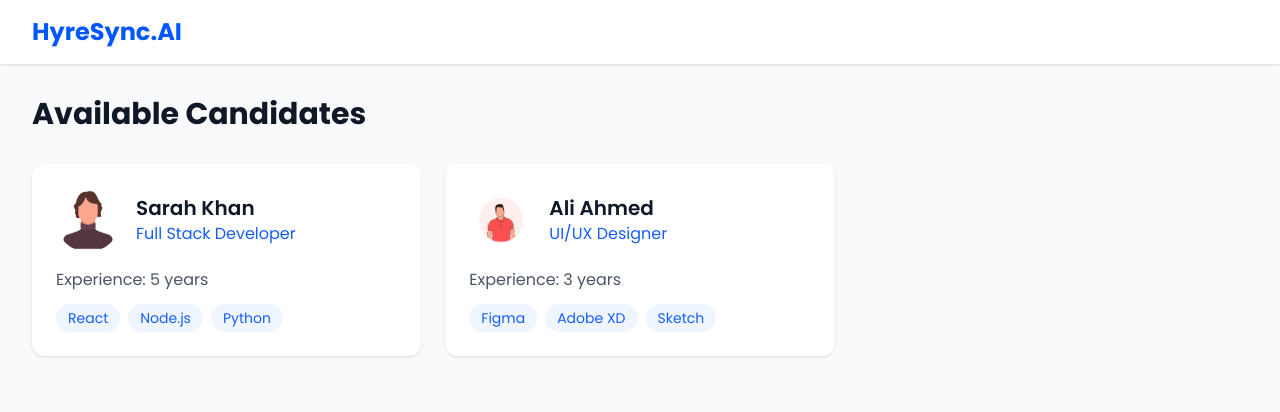
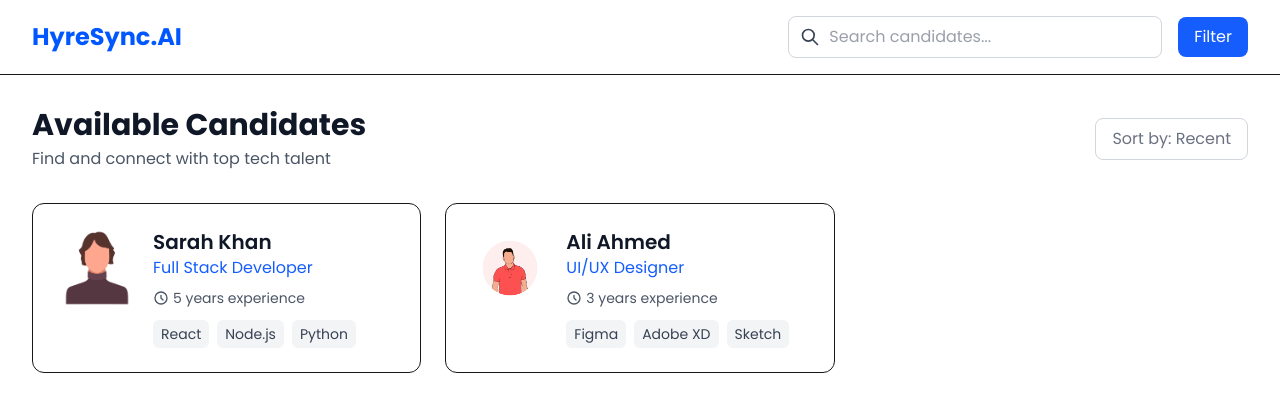
Before and after one commit to SyedMTaha/hyre-sync, a Next.js app: page /candidates in a window 1280 px wide. Shown: the top 412 px of the page. Built offline with nearby package versions, Linux system fonts and the light colour scheme; no server answers.

Commit message:
google auth added with filter option

```diff
--- a/package.json
+++ b/package.json
@@ -11,6 +11,7 @@
   "dependencies": {
     "autoprefixer": "^10.4.21",
     "dom": "^0.0.3",
+    "firebase": "^11.5.0",
     "next": "15.2.3",
     "postcss": "^8.5.3",
     "react": "^19.0.0",
--- a/src/app/candidates/[id]/page.tsx
+++ b/src/app/candidates/[id]/page.tsx
@@ -255,7 +255,8 @@
 
             {/* Right Column */}
             <div className="space-y-6">
-              <section className="bg-white rounded-lg border p-6">
+              {/* contact candidate */}
+              {/* <section className="bg-white rounded-lg border p-6">
                 <h2 className="text-lg font-semibold mb-4 text-black">Contact</h2>
                 <button className="w-full bg-blue-600 text-white py-3 rounded-lg hover:bg-blue-700 transition duration-200">
                   Message Candidate
@@ -263,7 +264,7 @@
                 <p className="text-center text-sm text-gray-500 mt-3">
                   Usually responds within 24 hours
                 </p>
-              </section>
+              </section> */}
 
               <section className="bg-white rounded-lg border p-6">
                 <h2 className="text-lg font-semibold mb-4 text-black">Skills</h2>
--- a/src/app/candidates/page.tsx
+++ b/src/app/candidates/page.tsx
@@ -4,6 +4,8 @@
 import Image from 'next/image';
 import Link from 'next/link';
 import { Poppins } from 'next/font/google';
+import { useEffect, useState } from 'react';
+import FilterModel from '../components/filterModel';
 
 const poppins = Poppins({
   weight: ['400', '500', '600', '700'],
@@ -32,49 +34,120 @@
 ];
 
 export default function candidatesPage() {
+  const [isFilterOpen, setIsFilterOpen] = useState(false);
+  const [filterOptions, setFilterOptions] = useState({
+    locations: [],
+    germanLevels: [],
+    availability: [],
+    visaStatus: [],
+    skills: [],
+    jobTitles: []
+  });
+  const [selectedFilters, setSelectedFilters] = useState({});
+
+  useEffect(() => {
+    fetchFilterOptions();
+  }, []);
+
+  const fetchFilterOptions = async () => {
+    try {
+      const response = await fetch('https://hyresync-backend.vercel.app/filter_options');
+      const data = await response.json();
+      setFilterOptions(data);
+    } catch (error) {
+      console.error('Error fetching filter options:', error);
+    }
+  };
+
+  const handleFilterChange = (filterType: string, value: string) => {
+    setSelectedFilters(prev => ({
+      ...prev,
+      [filterType]: value
+    }));
+  };
+
+  const handleApplyFilters = () => {
+    // Here you would implement the logic to filter candidates based on selectedFilters
+    console.log('Applying filters:', selectedFilters);
+    setIsFilterOpen(false);
+  };
   return (
-    <div className={`min-h-screen bg-gray-50 ${poppins.className}`}>
-      <nav className="bg-white shadow-sm">
-        <div className="max-w-7xl mx-auto px-8 py-4">
-          {/* <link href='#'> */}
+    <div className={`min-h-screen bg-white ${poppins.className}`}>
+      <nav className="bg-white border-b">
+        <div className="max-w-7xl mx-auto px-8 py-4 flex items-center justify-between">
           <Link href="/main" className="text-2xl font-bold text-[#0057FF]">HyreSync.AI</Link>
-
-
-
+          <div className="flex items-center gap-4">
+            <div className="relative">
+              <input
+                type="search"
+                placeholder="Search candidates..."
+                className="pl-10 pr-4 py-2 border border-gray-300 rounded-lg focus:outline-none focus:ring-2 focus:ring-blue-500 text-gray-700"
+              />
+              <svg className="w-5 h-5 text-gray-700 absolute left-3 top-1/2 transform -translate-y-1/2" fill="none" stroke="currentColor" viewBox="0 0 24 24">
+                <path strokeLinecap="round" strokeLinejoin="round" strokeWidth={2} d="M21 21l-6-6m2-5a7 7 0 11-14 0 7 7 0 0114 0z" />
+              </svg>
+            </div>
+            <button onClick={() => setIsFilterOpen(true)} className="bg-blue-600 text-white px-4 py-2 rounded-lg hover:bg-blue-700">
+              Filter
+            </button>
+            <FilterModel
+        isOpen={isFilterOpen}
+        onClose={() => setIsFilterOpen(false)}
+        filterOptions={filterOptions}
+        selectedFilters={selectedFilters}
+        onFilterChange={handleFilterChange}
+        onApplyFilters={handleApplyFilters}
+      />
+          </div>
         </div>
       </nav>
 
       <main className="max-w-7xl mx-auto px-8 py-8">
-        <h2 className="text-3xl font-bold text-gray-900 mb-8">Available Candidates</h2>
+        <div className="flex items-center justify-between mb-8">
+          <div>
+            <h2 className="text-3xl font-bold text-gray-900">Available Candidates</h2>
+            <p className="text-gray-600 mt-1">Find and connect with top tech talent</p>
+          </div>
+          <div className="flex gap-2 ">
+            <button className="px-4 py-2 border text-gray-500 border-gray-300 rounded-lg hover:bg-gray-50">
+              Sort by: Recent
+            </button>
+          </div>
+        </div>
 
         <div className="grid grid-cols-1 md:grid-cols-2 lg:grid-cols-3 gap-6">
           {candidates.map((candidate) => (
             <Link href={`/candidates/${candidate.id}`} key={candidate.id}>
-              <div className="bg-white rounded-xl shadow-sm p-6 hover:shadow-md transition duration-200">
-                <div className="flex items-center space-x-4 mb-4">
-                  <div className="relative w-16 h-16">
+              <div className="bg-white border rounded-xl p-6 hover:border-blue-500 transition duration-200">
+                <div className="flex items-start space-x-4">
+                  <div className="relative w-20 h-20 flex-shrink-0">
                     <Image
                       src={candidate.image}
                       alt={candidate.name}
                       fill
-                      className="rounded-full object-cover"
+                      className="rounded-lg object-cover"
                     />
                   </div>
-                  <div>
+                  <div className="flex-1">
                     <h3 className="text-xl font-semibold text-gray-900">{candidate.name}</h3>
-                    <p className="text-blue-600">{candidate.role}</p>
+                    <p className="text-blue-600 mb-2">{candidate.role}</p>
+                    <div className="flex items-center text-gray-600 text-sm mb-3">
+                      <svg className="w-4 h-4 mr-1" fill="none" stroke="currentColor" viewBox="0 0 24 24">
+                        <path strokeLinecap="round" strokeLinejoin="round" strokeWidth={2} d="M12 8v4l3 3m6-3a9 9 0 11-18 0 9 9 0 0118 0z" />
+                      </svg>
+                      {candidate.experience} experience
                     </div>
-                </div>
-                <p className="text-gray-600 mb-3">Experience: {candidate.experience}</p>
                     <div className="flex flex-wrap gap-2">
                       {candidate.skills.map((skill) => (
                         <span
                           key={skill}
-                      className="px-3 py-1 bg-blue-50 text-blue-600 rounded-full text-sm"
+                          className="px-2 py-1 bg-gray-100 text-gray-700 rounded-md text-sm"
                         >
                           {skill}
                         </span>
                       ))}
+                    </div>
+                  </div>
                 </div>
               </div>
             </Link>
--- /dev/null
+++ b/src/app/components/filterModel.tsx
@@ -0,0 +1,71 @@
+import React from 'react';
+
+interface FilterOptions {
+  locations: string[];
+  germanLevels: string[];
+  availability: string[];
+  visaStatus: string[];
+  skills: string[];
+  jobTitles: string[];
+}
+
+interface FilterModalProps {
+  isOpen: boolean;
+  onClose: () => void;
+  filterOptions: FilterOptions;
+  selectedFilters: any;
+  onFilterChange: (filterType: string, value: string) => void;
+  onApplyFilters: () => void;
+}
+
+export default function filterModel({ isOpen, onClose, filterOptions, selectedFilters, onFilterChange, onApplyFilters }: FilterModalProps) {
+    if (!isOpen) return null;
+
+    // Add safety check for filterOptions
+    const safeFilterOptions = {
+      locations: filterOptions?.locations || [],
+      germanLevels: filterOptions?.germanLevels || [],
+      availability: filterOptions?.availability || [],
+      visaStatus: filterOptions?.visaStatus || [],
+      skills: filterOptions?.skills || [],
+      jobTitles: filterOptions?.jobTitles || []
+    };
+
+    return (
+      <div className="fixed inset-0 bg-black bg-opacity-50 flex items-center justify-center z-50">
+        <div className="bg-white rounded-xl p-6 w-full max-w-md">
+          {/* ... existing code ... */}
+          <div className="space-y-4">
+            <div>
+              <label className="block text-sm font-medium text-gray-700 mb-1">Location</label>
+              <select
+                className="w-full border border-gray-300 rounded-lg p-2 text-black"
+                onChange={(e) => onFilterChange('location', e.target.value)}
+                value={selectedFilters.location || ''}
+              >
+                <option value="">All Locations</option>
+                {safeFilterOptions.locations.map((location) => (
+                  <option key={location} value={location}>{location}</option>
+                ))}
+              </select>
+            </div>
+
+            <div>
+              <label className="block text-sm font-medium text-gray-700 mb-1">German Level</label>
+              <select
+                className="w-full border border-gray-300 rounded-lg p-2 text-black"
+                onChange={(e) => onFilterChange('germanLevel', e.target.value)}
+                value={selectedFilters.germanLevel || ''}
+              >
+                <option value="">All Levels</option>
+                {safeFilterOptions.germanLevels.map((level) => (
+                  <option key={level} value={level}>{level}</option>
+                ))}
+              </select>
+            </div>
+            {/* ... rest of the code ... */}
+          </div>
+        </div>
+      </div>
+    );
+  }
--- /dev/null
+++ b/src/config/firebase.ts
@@ -0,0 +1,25 @@
+import { initializeApp } from "firebase/app";
+import { getAuth } from "firebase/auth";
+import { getAnalytics } from "firebase/analytics";
+
+const firebaseConfig = {
+  apiKey: "AIzaSyBTxOPWTrCMCNONtbUW-hSplj7tvlLMzRE",
+  authDomain: "hyresync.firebaseapp.com",
+  projectId: "hyresync",
+  storageBucket: "hyresync.firebasestorage.app",
+  messagingSenderId: "748996752150",
+  appId: "1:748996752150:web:e4a3e08f5a6394049fd637",
+  measurementId: "G-XNZY3QM89E"
+};
+
+// Initialize Firebase
+const app = initializeApp(firebaseConfig);
+
+// Initialize Analytics and Auth
+let analytics;
+if (typeof window !== 'undefined') {
+  analytics = getAnalytics(app);
+}
+export const auth = getAuth(app);
+
+export default app;
```
Also changed, not shown: src/app/auth/signin.tsx (+27 -0 lines), 1 other file (tests, documents, lock files or other folders). Lines whose indentation alone changed are shown as unchanged.
